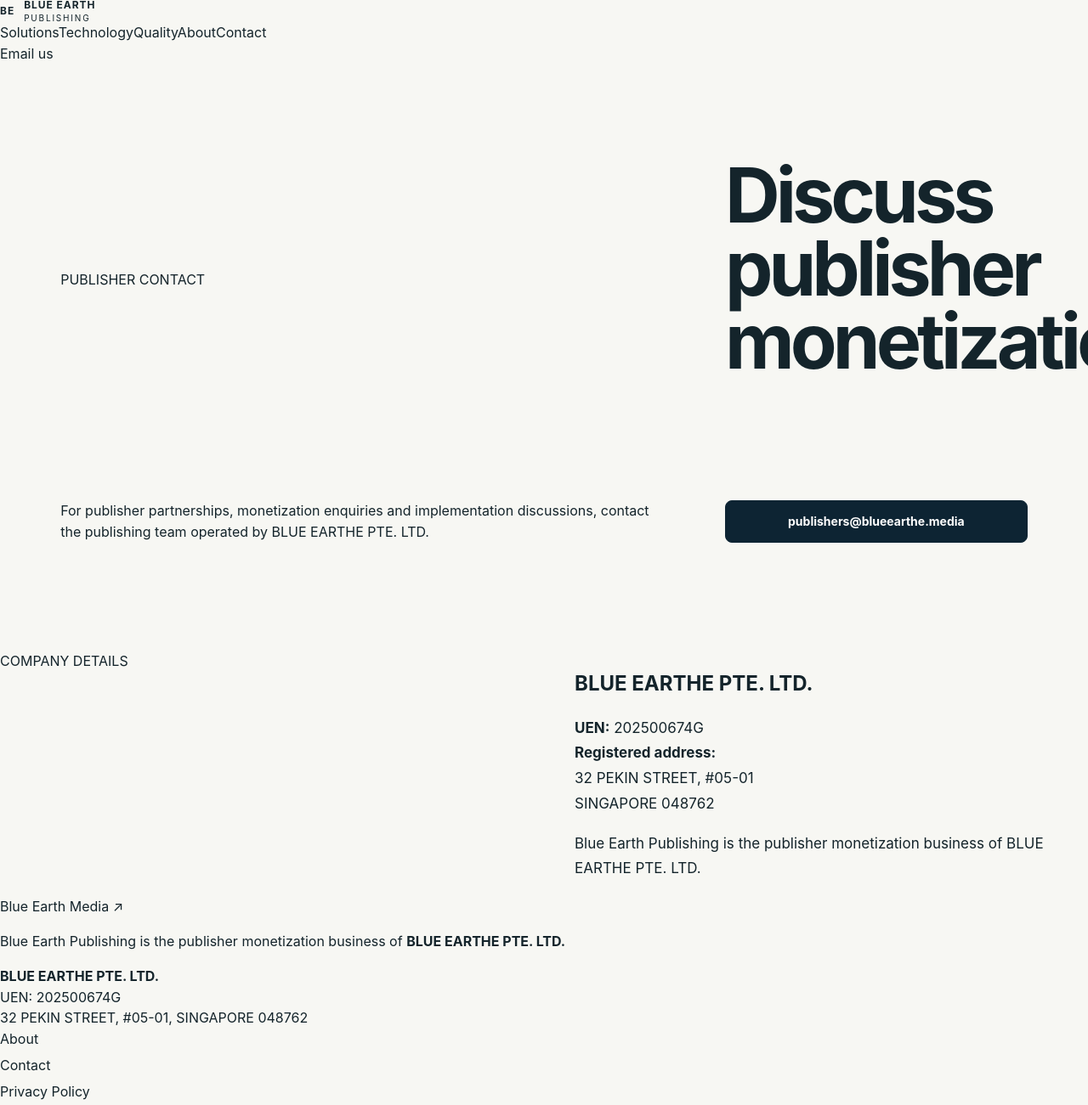
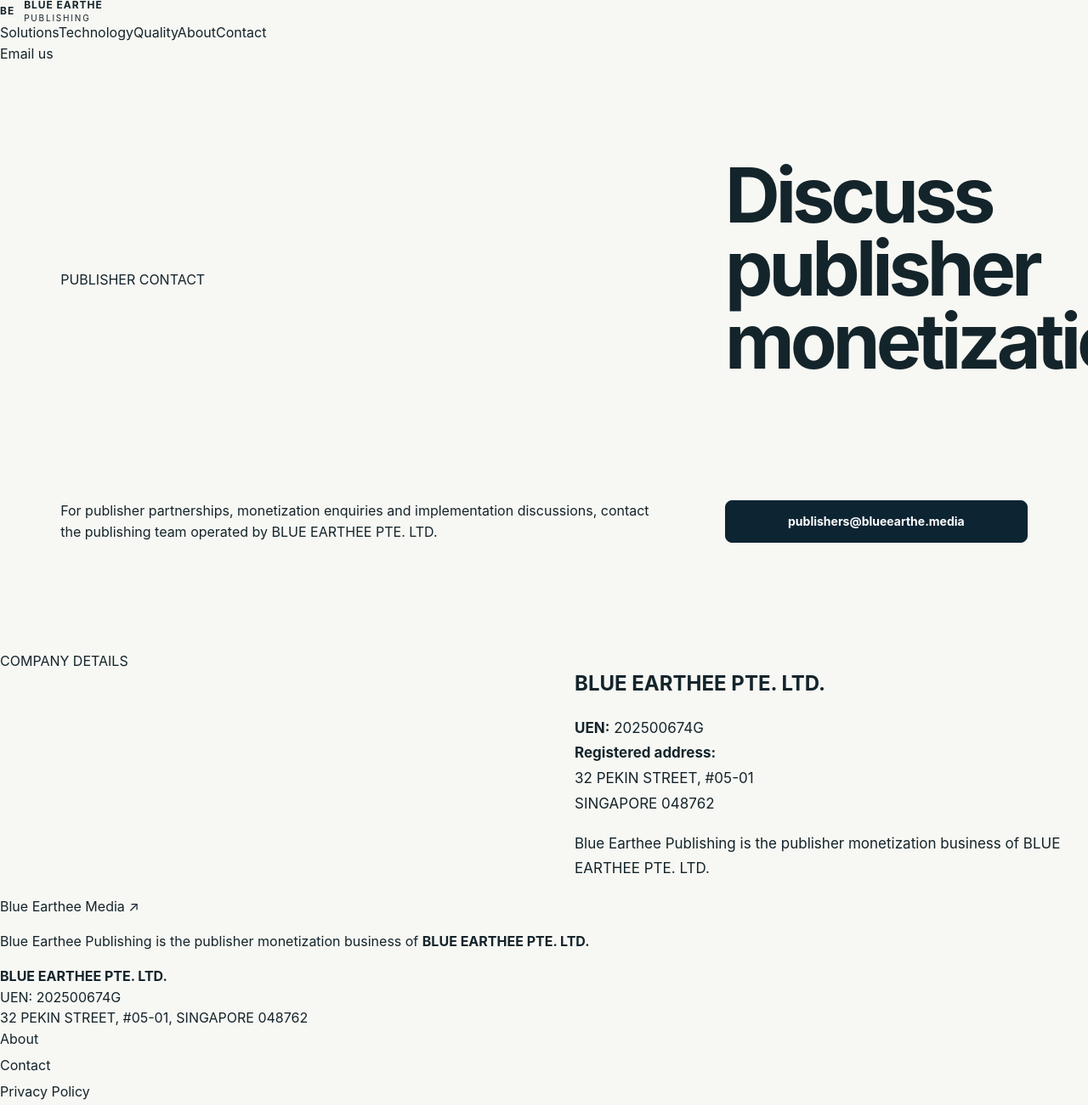
Before and after one commit to adeshsarwan/blueearthemedia, a website: page publishing/contact.html in a window 1280 px wide. Shown: the top 1301 px of the page at 85% size. Drawn offline with Linux system fonts and the light colour scheme.

Commit message:
Correct Blue Earthe brand spelling

```diff
--- a/publishing/contact.html
+++ b/publishing/contact.html
@@ -2,15 +2,15 @@
 <html lang="en">
 <head>
 <meta charset="utf-8"><meta name="viewport" content="width=device-width,initial-scale=1">
-<title>Publisher Contact | Blue Earth Publishing</title>
-<meta name="description" content="Contact Blue Earth Publishing, the publisher monetization business of BLUE EARTHE PTE. LTD.">
+<title>Publisher Contact | Blue Earthee Publishing</title>
+<meta name="description" content="Contact Blue Earthee Publishing, the publisher monetization business of BLUE EARTHEE PTE. LTD.">
 <link rel="canonical" href="https://publishing.blueearthe.media/contact.html"><link rel="icon" href="https://blueearthe.media/favicon.svg" type="image/svg+xml"><link rel="stylesheet" href="/styles.css">
 </head>
 <body>
-<header><a class="brand" href="/"><b>BE</b><span><strong>BLUE EARTH</strong><small>PUBLISHING</small></span></a><nav><a href="/#solutions">Solutions</a><a href="/#technology">Technology</a><a href="/#quality">Quality</a><a href="/about.html">About</a><a href="/contact.html">Contact</a></nav><a class="cta" href="mailto:publishers@blueearthe.media">Email us</a></header>
+<header><a class="brand" href="/"><b>BE</b><span><strong>BLUE EARTHE</strong><small>PUBLISHING</small></span></a><nav><a href="/#solutions">Solutions</a><a href="/#technology">Technology</a><a href="/#quality">Quality</a><a href="/about.html">About</a><a href="/contact.html">Contact</a></nav><a class="cta" href="mailto:publishers@blueearthe.media">Email us</a></header>
 <main>
-<section class="hero compact"><p class="kicker">PUBLISHER CONTACT</p><h1>Discuss publisher monetization.</h1><p>For publisher partnerships, monetization enquiries and implementation discussions, contact the publishing team operated by BLUE EARTHE PTE. LTD.</p><a class="button" href="mailto:publishers@blueearthe.media">publishers@blueearthe.media</a></section>
-<section class="split"><div class="label">COMPANY DETAILS</div><div><h2>BLUE EARTHE PTE. LTD.</h2><p><strong>UEN:</strong> 202500674G<br><strong>Registered address:</strong><br>32 PEKIN STREET, #05-01<br>SINGAPORE 048762</p><p>Blue Earth Publishing is the publisher monetization business of BLUE EARTHE PTE. LTD.</p></div></section>
+<section class="hero compact"><p class="kicker">PUBLISHER CONTACT</p><h1>Discuss publisher monetization.</h1><p>For publisher partnerships, monetization enquiries and implementation discussions, contact the publishing team operated by BLUE EARTHEE PTE. LTD.</p><a class="button" href="mailto:publishers@blueearthe.media">publishers@blueearthe.media</a></section>
+<section class="split"><div class="label">COMPANY DETAILS</div><div><h2>BLUE EARTHEE PTE. LTD.</h2><p><strong>UEN:</strong> 202500674G<br><strong>Registered address:</strong><br>32 PEKIN STREET, #05-01<br>SINGAPORE 048762</p><p>Blue Earthee Publishing is the publisher monetization business of BLUE EARTHEE PTE. LTD.</p></div></section>
 </main>
-<footer><div><a href="https://blueearthe.media/">Blue Earth Media ↗</a><p>Blue Earth Publishing is the publisher monetization business of <strong>BLUE EARTHE PTE. LTD.</strong></p></div><div><strong>BLUE EARTHE PTE. LTD.</strong><br>UEN: 202500674G<br>32 PEKIN STREET, #05-01, SINGAPORE 048762</div><div class="footer-links"><a href="/about.html">About</a><a href="/contact.html">Contact</a><a href="https://blueearthe.media/privacy.html">Privacy Policy</a><a href="https://blueearthe.media/terms.html">Terms of Service</a></div></footer>
+<footer><div><a href="https://blueearthe.media/">Blue Earthee Media ↗</a><p>Blue Earthee Publishing is the publisher monetization business of <strong>BLUE EARTHEE PTE. LTD.</strong></p></div><div><strong>BLUE EARTHEE PTE. LTD.</strong><br>UEN: 202500674G<br>32 PEKIN STREET, #05-01, SINGAPORE 048762</div><div class="footer-links"><a href="/about.html">About</a><a href="/contact.html">Contact</a><a href="https://blueearthe.media/privacy.html">Privacy Policy</a><a href="https://blueearthe.media/terms.html">Terms of Service</a></div></footer>
 </body></html>
```
